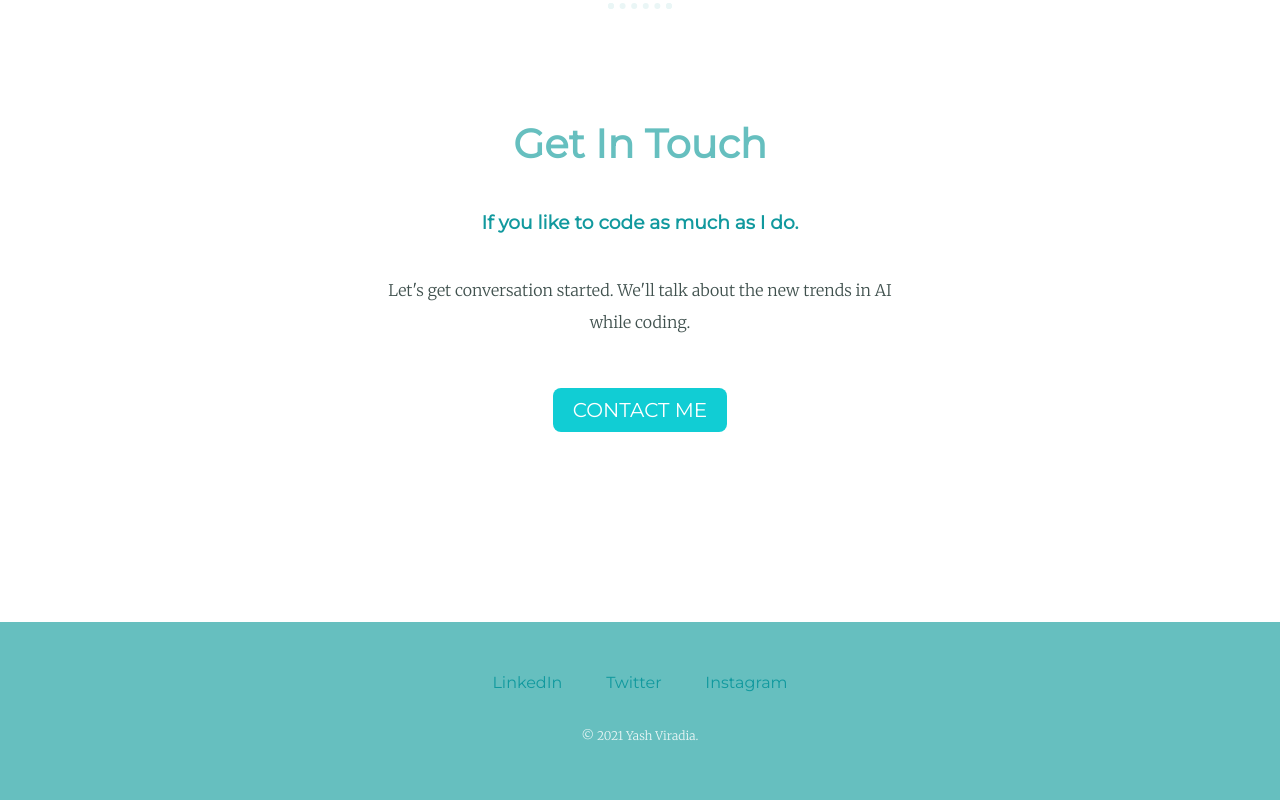
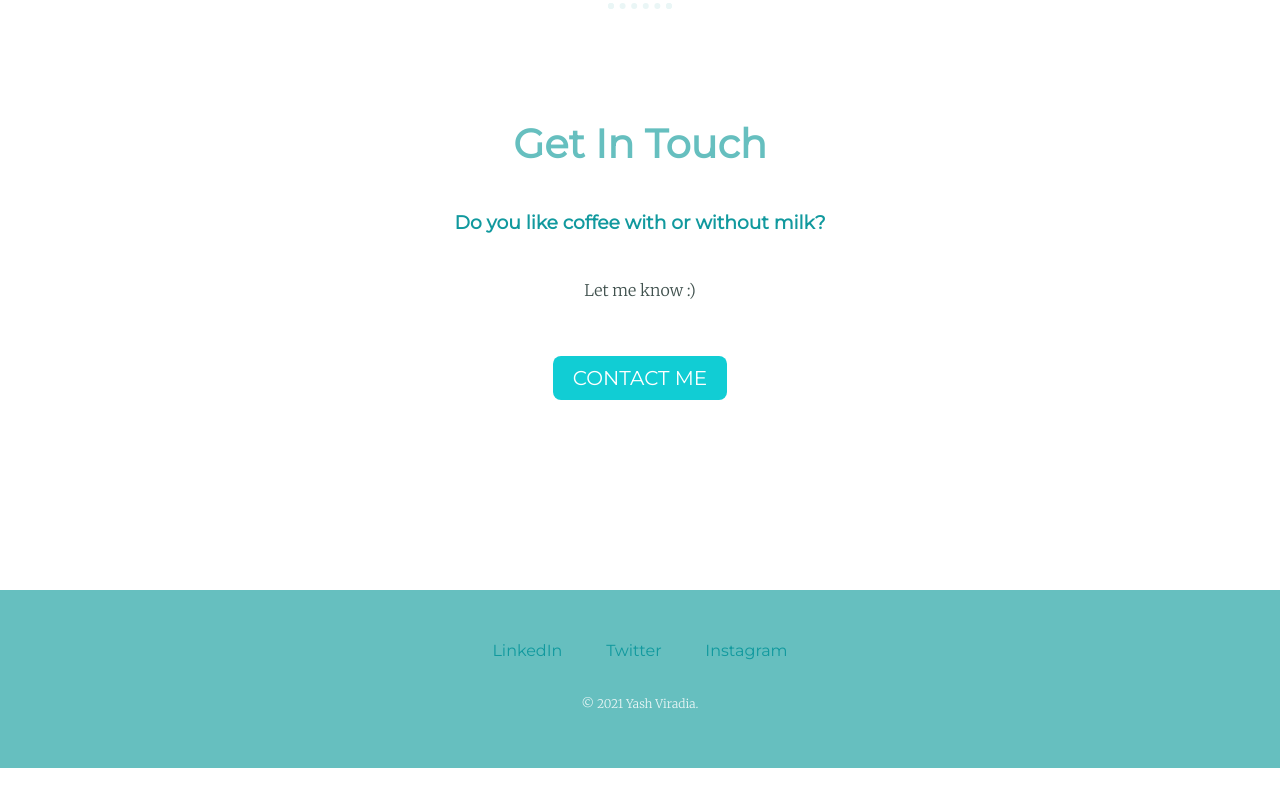
Before and after one commit to yashviradia/personal_website_1, a plain HTML site: page index.html in a window 1280 px wide. Shown: the part 3705-4505 px from the top of the page. After the commit the page ends 4473 px from the top, so only its background shows below. Drawn offline with Linux system fonts and the light colour scheme.

Commit message:
edit contact

```diff
--- a/index.html
+++ b/index.html
@@ -92,8 +92,8 @@
       <!--contact me-->
       <div class="contact-me">
         <h2>Get In Touch</h2>
-        <h3>If you like to code as much as I do.</h3>
-        <p class="contact-message">Let's get conversation started. We'll talk about the new trends in AI while coding.</p>
+        <h3>Do you like coffee with or without milk?</h3>
+        <p class="contact-message">Let me know :)</p>
         <a class="btn" href="mailto:yashviradiaofficial@email.com">CONTACT ME</a>
       </div>
     </div>
```
